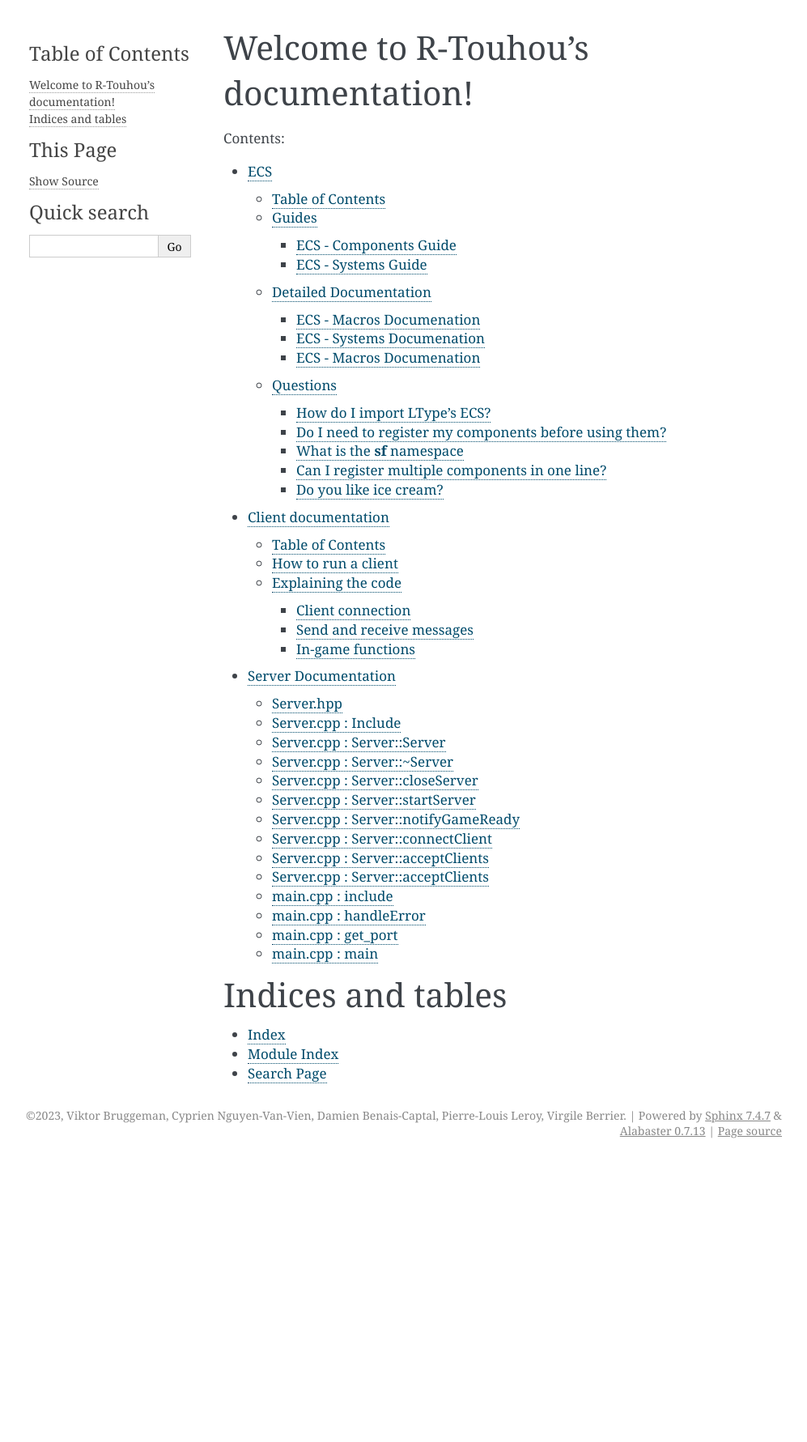
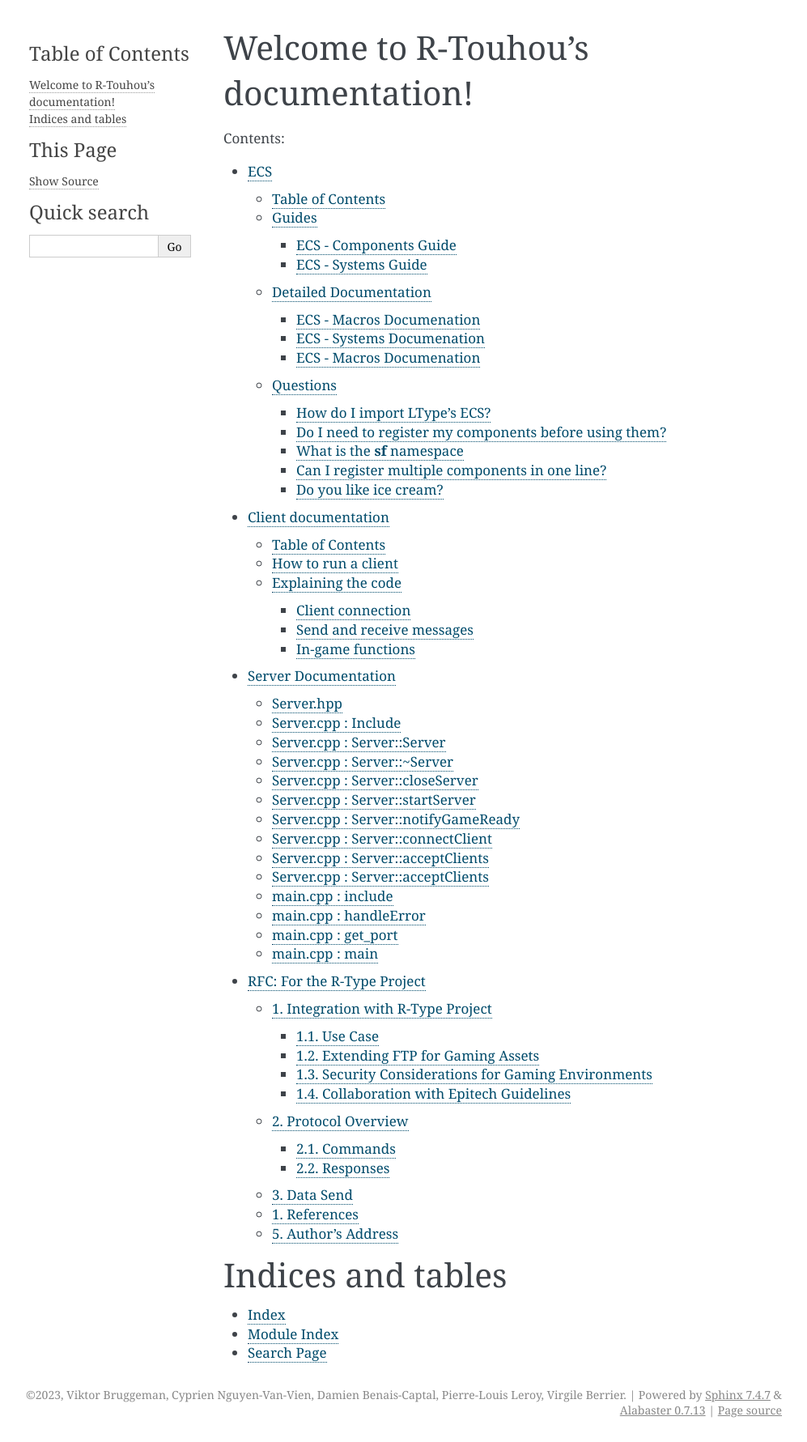
Before and after one commit to Hinivir/R-Touhou, a Sphinx documentation site: the page built from docs/source/index.rst, in a window 1280 px wide. Shown: the whole page at 81% size, without its empty margins (144-1141 px from the left). Built offline with Sphinx 7.4.7, drawn with Linux system fonts in a browser that asks for light colours; before the commit the page ends 1436 px from its top, so only the background shows below that; some of the changed lines change nothing that is shown.

Commit message:
docs: Add RFC documentation for R-Type project

```diff
--- /dev/null
+++ b/docs/source/RFC.rst
@@ -0,0 +1,74 @@
+.. _rtype-rfc:
+
+RFC: For the R-Type Project
+===================================================================
+
+1. Integration with R-Type Project
+----------------------------------
+
+The FTP protocol, as outlined in this document, serves as a foundational component for the seamless integration of file transfer capabilities within the context of the "R-Type" project developed at Epitech.
+
+1.1. Use Case
+~~~~~~~~~~~~~
+
+In the realm of the "R-Type" project, efficient asset management, including the exchange of game assets and configurations between client and server components, is paramount. FTP provides a standardized and reliable method for uploading, downloading, and managing these essential files.
+
+1.2. Extending FTP for Gaming Assets
+~~~~~~~~~~~~~~~~~~~~~~~~~~~~~~~~~~~~
+
+While FTP, in its standard form, caters to general file transfer needs, the "R-Type" project may introduce specific extensions to address the unique requirements of game asset management. These extensions could include specialized commands or metadata tailored to the needs of the gaming environment.
+
+1.3. Security Considerations for Gaming Environments
+~~~~~~~~~~~~~~~~~~~~~~~~~~~~~~~~~~~~~~~~~~~~~~~~~~~~
+
+Given the sensitive nature of gaming assets and configurations, security considerations within the "R-Type" project should align with industry best practices. Implementers are encouraged to explore secure alternatives or additional encryption layers to protect intellectual property and sensitive game-related data.
+
+1.4. Collaboration with Epitech Guidelines
+~~~~~~~~~~~~~~~~~~~~~~~~~~~~~~~~~~~~~~~~~
+
+This section of the RFC document aims to facilitate collaboration between the FTP protocol and the specific requirements of the "R-Type" project as envisioned by Epitech. Implementers and developers working on the project should refer to this document alongside any supplementary guidelines provided by Epitech to ensure a cohesive and effective integration of file transfer capabilities within the gaming ecosystem.
+
+2. Protocol Overview
+--------------------
+
+2.1. Commands
+~~~~~~~~~~~~~
+
+This is the command that the client can use to communicate with the server:
+
+- `connect`: Connect the client to the server.
+- `ready`: The client is ready to play a game.
+- `disconnect`: Disconnect the client from the server.
+- `help`: Display a list of available commands.
+- `msg`: Send a message to the server.
+
+2.2. Responses
+~~~~~~~~~~~~~
+
+This is the response that the server can send to the client:
+
+- `101`: You are connected!
+- `102`: Error sending confirmation message to client!
+- `103`: You are disconnected!
+- `104`: You are ready!
+- `105`: Server is full!
+
+3. Data Send
+------------
+
+Send data using a structure (sending in bytes) and serialize it.
+When receiving data, deserialize it and use the structure to get the data.
+
+1. References
+-------------
+
+- `RFC 959 - File Transfer Protocol (FTP) <https://www.ietf.org/rfc/rfc959.txt>`_ for the official FTP specification.
+
+5. Author's Address
+-------------------
+
+For inquiries or further information, please contact the protocol author:
+
+**Drindael**
+**cyprien.nguyen-van-vien@epitech.eu**
+**Epitech**
--- a/docs/source/index.rst
+++ b/docs/source/index.rst
@@ -13,6 +13,7 @@ Welcome to R-Touhou's documentation!
    ecs
    client
    server
+   RFC
 
 Indices and tables
 ==================
```
